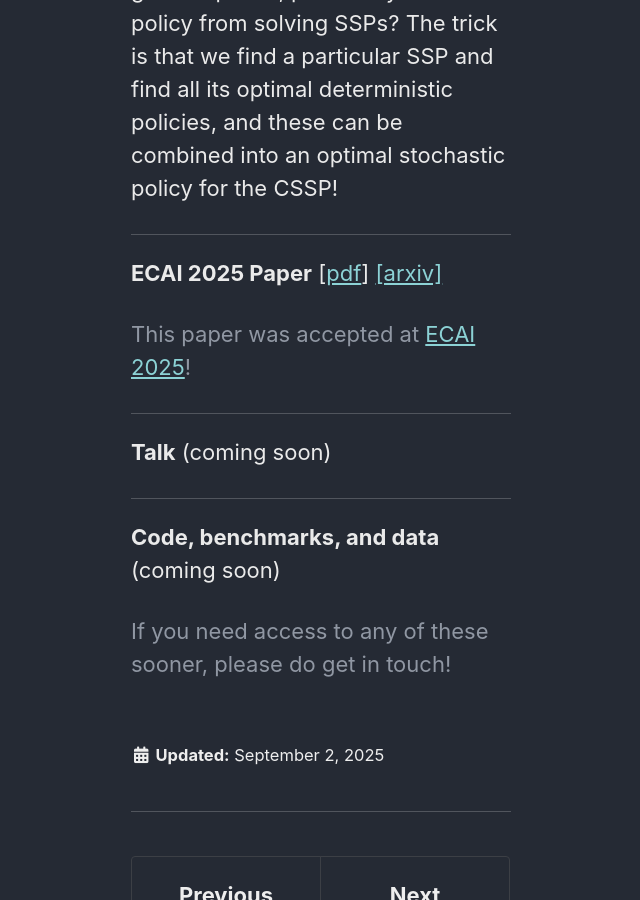
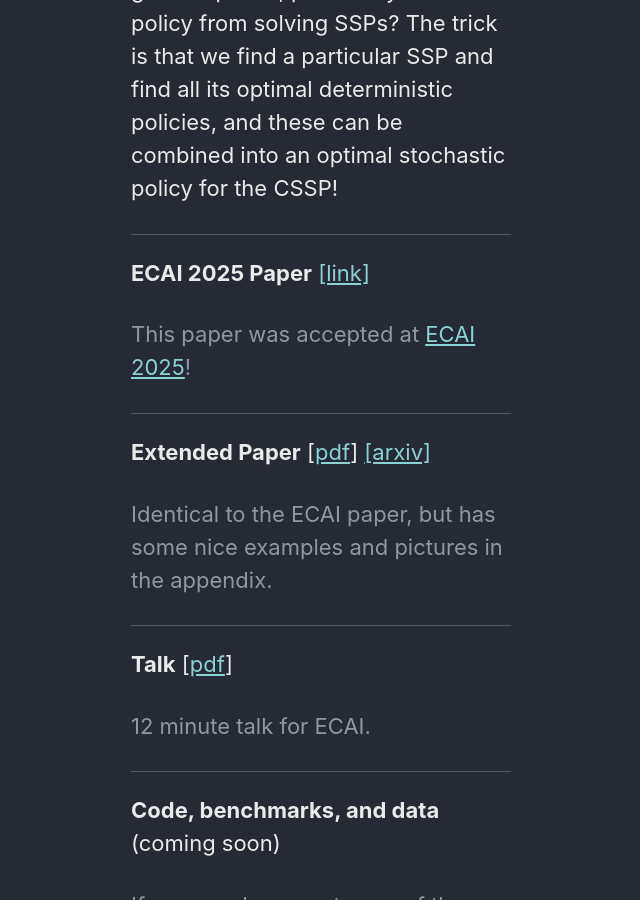
Before and after one commit to schmlz/schmlz.github.io, a Jekyll site: the page built from _posts/2025-09-02-carl.markdown, in a window 1280 px wide and 900 px high, scrolled down 833 px. Shown: the whole window, without its empty margins (319-959 px from the left). Built offline with Jekyll 4.4.1, drawn with Linux system fonts in a browser that asks for light colours; cached includes are drawn as plain includes.

Commit message:
Updated CARL for ECAI

```diff
--- a/_posts/2025-09-02-carl.markdown
+++ b/_posts/2025-09-02-carl.markdown
@@ -17,14 +17,24 @@ Introducing CARL: a heuristic-search algorithm that solves Constrained Stochasti
 
 ----
 
-**ECAI 2025 Paper** [[pdf]({{ site.url }}/downloads/carl/carl_extended_paper.pdf)] [[arxiv]](https://www.arxiv.org/abs/2508.17446)
+**ECAI 2025 Paper** [[link]](https://ebooks.iospress.nl/doi/10.3233/FAIA251372)
 
 This paper was accepted at [ECAI 2025](https://ecai2025.org/)!
 {: style="color: #9097a3"}
 
 ----
 
-**Talk** (coming soon)
+**Extended Paper** [[pdf]({{ site.url }}/downloads/carl/carl_extended_paper.pdf)] [[arxiv]](https://www.arxiv.org/abs/2508.17446)
+
+Identical to the ECAI paper, but has some nice examples and pictures in the appendix.
+{: style="color: #9097a3"}
+
+----
+
+**Talk** [[pdf]({{ site.url }}/downloads/carl/carl_ecai_slides.pdf)]
+
+12 minute talk for ECAI.
+{: style="color: #9097a3"}
 
 ----
 
```
Also changed, not shown: 1 other file.
